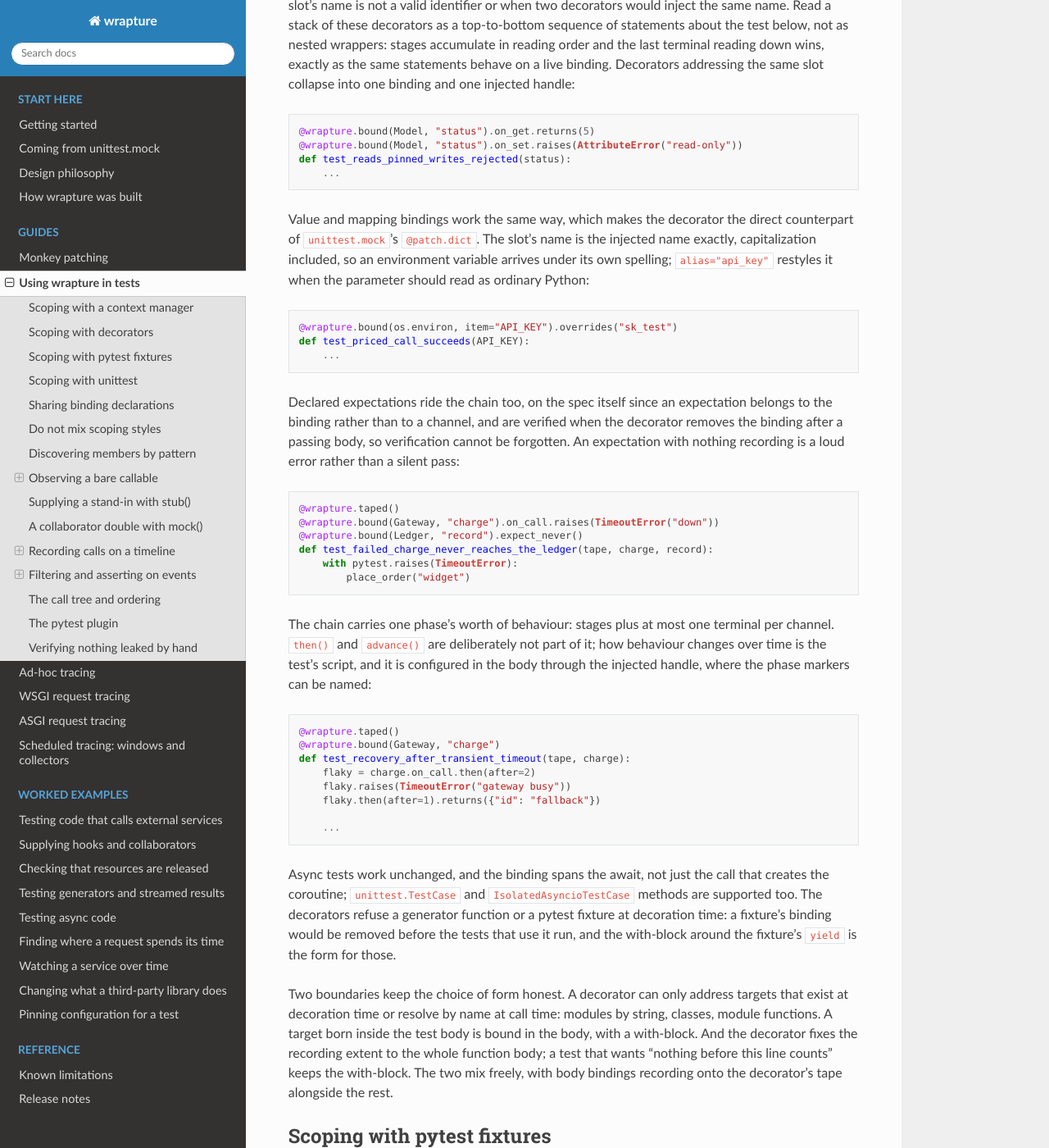
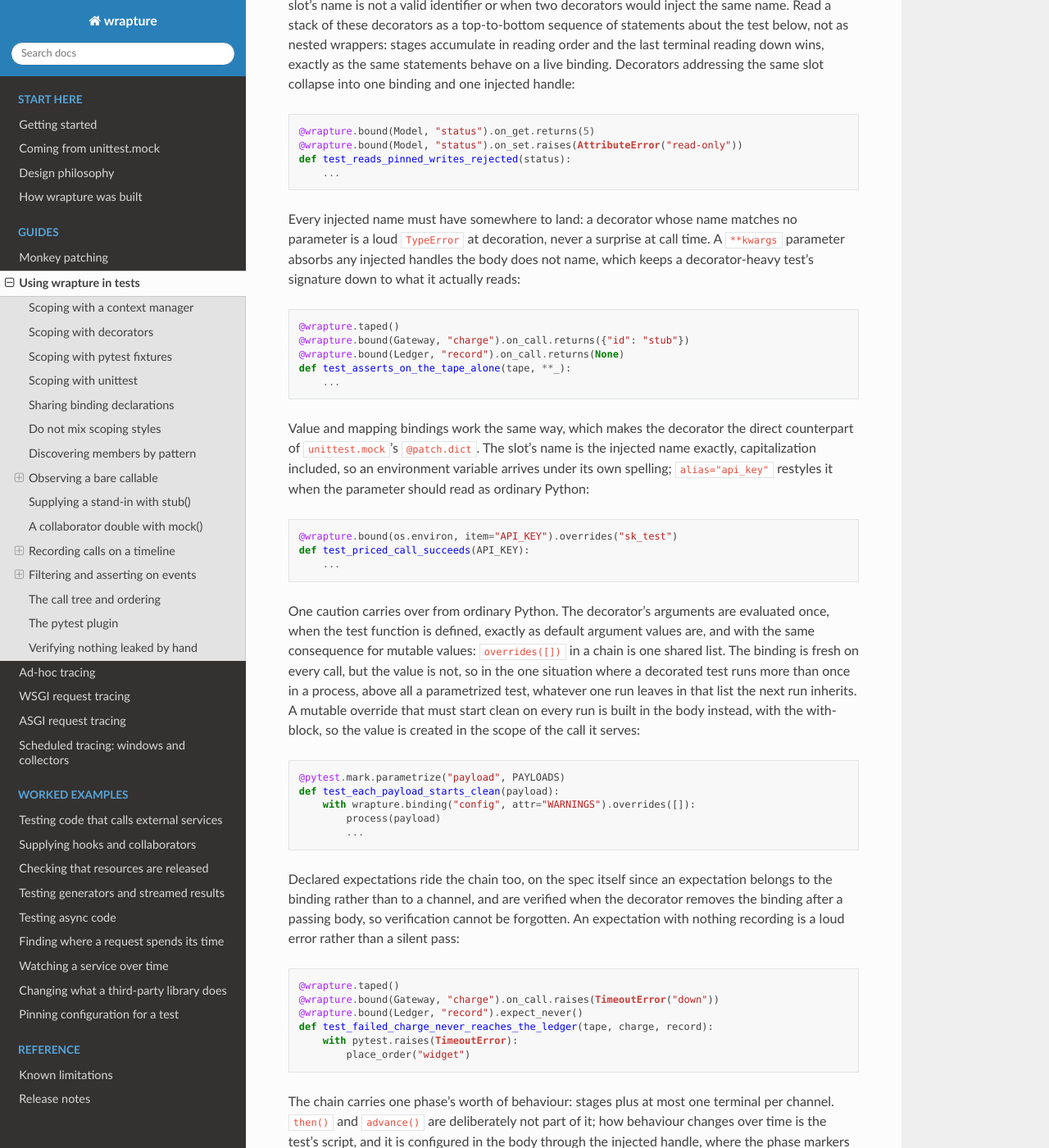
Before and after one commit to GrahamDumpleton/wrapture, a Sphinx documentation site: the page built from docs/unit-testing.md, in a window 1280 px wide and 1400 px high, scrolled down 1480 px. Shown: the whole window at 82% size. Built offline with Sphinx 7.4.7 and the Read the Docs theme 3.1.0, drawn with Linux system fonts in a browser that asks for light colours; some of the changed text lies outside the part shown.

Commit message:
Document idioms readers coming from mock tend to miss.
Two translation-table rows: Mock(side_effect=fn) handed over as a
callable is observed(fn), and a Mock faking an iterator by scripting
__next__ is stub(kind="generator").

The phased-test shape: one timeline() per phase gives each phase its
own counts, the other job reset_mock() does in a mock suite, with the
outer tape still cumulative when the blocks nest under an ambient tape.

Value bindings: the restore is a snapshot taken at apply, so the test
may reassign or delete the slot directly mid-scope and the original
still comes back; the configured value is only the starting state.

mock() doubles: a value binding on the double scopes a data-attribute
assignment, reverting to absent-until-assigned on exit.

bound() decorators: an injected name with no parameter to land in is a
loud TypeError at decoration, a **kwargs parameter absorbs handles the
body does not name, and decorator arguments evaluate once at
definition time exactly as default argument values do, so a mutable
override shared across parametrize cases is built in the body instead.

````diff
--- a/docs/unit-testing.md
+++ b/docs/unit-testing.md
@@ -88,6 +88,20 @@
     ...
 ```
 
+Every injected name must have somewhere to land: a decorator whose
+name matches no parameter is a loud `TypeError` at decoration, never a
+surprise at call time. A `**kwargs` parameter absorbs any injected
+handles the body does not name, which keeps a decorator-heavy test's
+signature down to what it actually reads:
+
+```python
+@wrapture.taped()
+@wrapture.bound(Gateway, "charge").on_call.returns({"id": "stub"})
+@wrapture.bound(Ledger, "record").on_call.returns(None)
+def test_asserts_on_the_tape_alone(tape, **_):
+    ...
+```
+
 Value and mapping bindings work the same way, which makes the
 decorator the direct counterpart of `unittest.mock`'s `@patch.dict`.
 The slot's name is the injected name exactly, capitalization included,
@@ -99,6 +113,25 @@
 @wrapture.bound(os.environ, item="API_KEY").overrides("sk_test")
 def test_priced_call_succeeds(API_KEY):
     ...
+```
+
+One caution carries over from ordinary Python. The decorator's
+arguments are evaluated once, when the test function is defined,
+exactly as default argument values are, and with the same consequence
+for mutable values: `overrides([])` in a chain is one shared list. The
+binding is fresh on every call, but the value is not, so in the one
+situation where a decorated test runs more than once in a process,
+above all a parametrized test, whatever one run leaves in that list the
+next run inherits. A mutable override that must start clean on every
+run is built in the body instead, with the with-block, so the value is
+created in the scope of the call it serves:
+
+```python
+@pytest.mark.parametrize("payload", PAYLOADS)
+def test_each_payload_starts_clean(payload):
+    with wrapture.binding("config", attr="WARNINGS").overrides([]):
+        process(payload)
+        ...
 ```
 
 Declared expectations ride the chain too, on the spec itself since an
@@ -565,8 +598,12 @@
 spec does not have raises `AttributeError`, in the test and in the code
 under test alike, and data attributes hold no invented values: the test
 assigns what the code reads (`conn.host = "amqp.local"`), and reading
-an unassigned one is a loud error. Compare the classic
-`unittest.mock` failure mode:
+an unassigned one is a loud error. A bare assignment lasts for the
+double's lifetime; when the value should hold for only part of the
+test, a value binding on the double scopes it,
+`with wrapture.binding(conn, attr="host").overrides("amqp.local"):`,
+and on exit the attribute is absent again, loud reads included.
+Compare the classic `unittest.mock` failure mode:
 
 ```python
 # unittest.mock: everything below passes, no spec was asked for
@@ -652,6 +689,31 @@
         service.place("widget")
         charge.events.with_args(amount=500).assert_once()   # the act step alone
 ```
+
+The same scoping is how a **phased test** keeps each phase's counts
+separate, the other job `reset_mock()` does in a mock suite: act,
+assert, change something, act again. Open one timeline per phase. A
+binding handed to `timeline()` is applied on entry and removed on
+exit, so the same binding serves every phase, and each phase's tape
+starts empty without any history being destroyed:
+
+```python
+charge = wrapture.binding(Gateway, "charge").on_call.returns({"id": "stub"})
+
+with wrapture.timeline(charge):
+    service.place("widget")
+    charge.events.assert_once()      # the first order pays
+
+with wrapture.timeline(charge):
+    service.place("widget")          # already paid: served from the cache
+    charge.events.assert_never()
+```
+
+The second phase states `assert_never()` outright, where one
+cumulative tape could only say "the count is still one". Under an
+ambient tape (the plugin's, or `taped()`) the same blocks nest as
+above, and the outer tape still holds the whole run, so per-phase
+counts and whole-test ordering assertions coexist.
 
 A loop of scenarios opens a fresh `timeline()` per iteration the same
 way. Behaviour is separate from recording and is reconfigured in place,
````
Also changed, not shown: docs/coming-from-mock.md (+2 -0 lines), docs/monkey-patching.md (+21 -1 lines).
